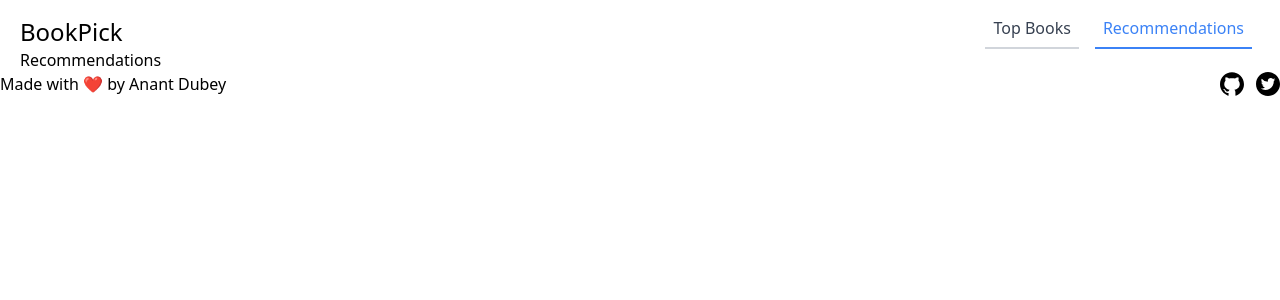
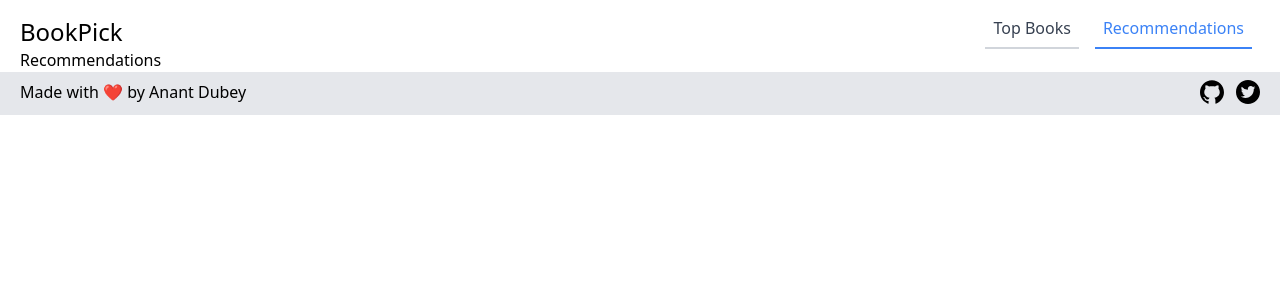
Before and after one commit to dubeyanant/BookPick, a React (Vite) app: page /recommendations in a window 1280 px wide. Shown: the top 300 px of the page. Built offline with nearby package versions, Linux system fonts and the light colour scheme; the HTML template or start-up script is replaced by a standard one.

Commit message:
style(Footer): add background color

```diff
--- a/src/components/Footer.jsx
+++ b/src/components/Footer.jsx
@@ -2,7 +2,8 @@ import { GithubFilled, TwitterCircleFilled } from "@ant-design/icons";
 
 const Footer = () => {
   return (
-    <div className="flex justify-between">
+    <div className="bg-gray-200">
+      <div className="flex justify-between container mx-auto px-5 py-2">
         <p>Made with ❤️ by Anant Dubey</p>
         <div>
           <a href="https://github.com/dubeyanant/BookPick" className="mr-3">
@@ -13,6 +14,7 @@ const Footer = () => {
           </a>
         </div>
       </div>
+    </div>
   );
 };
 
```
Lines whose indentation alone changed are shown as unchanged.
